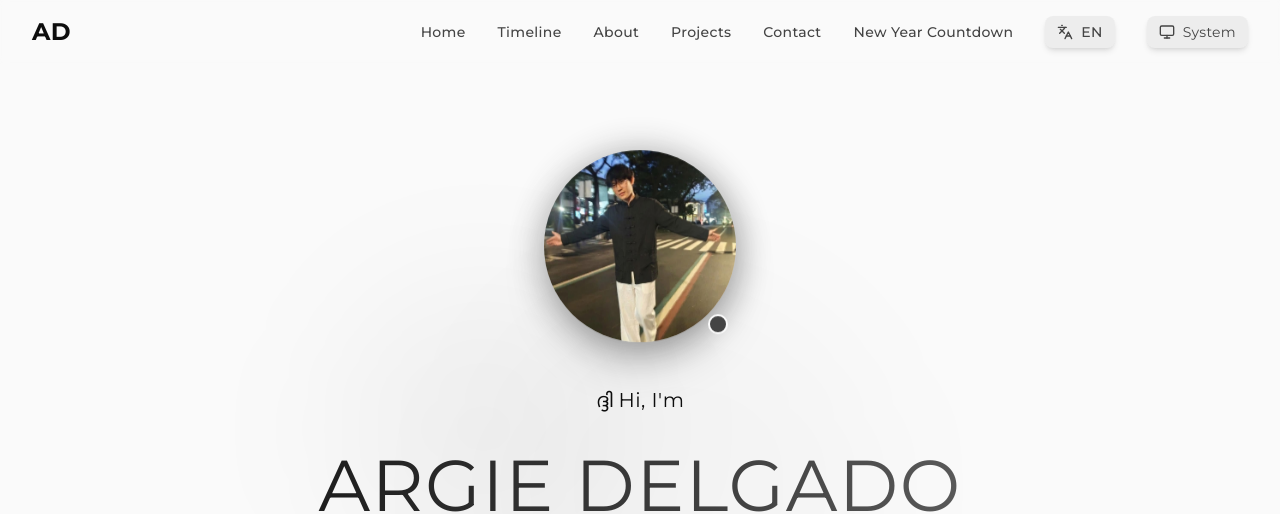
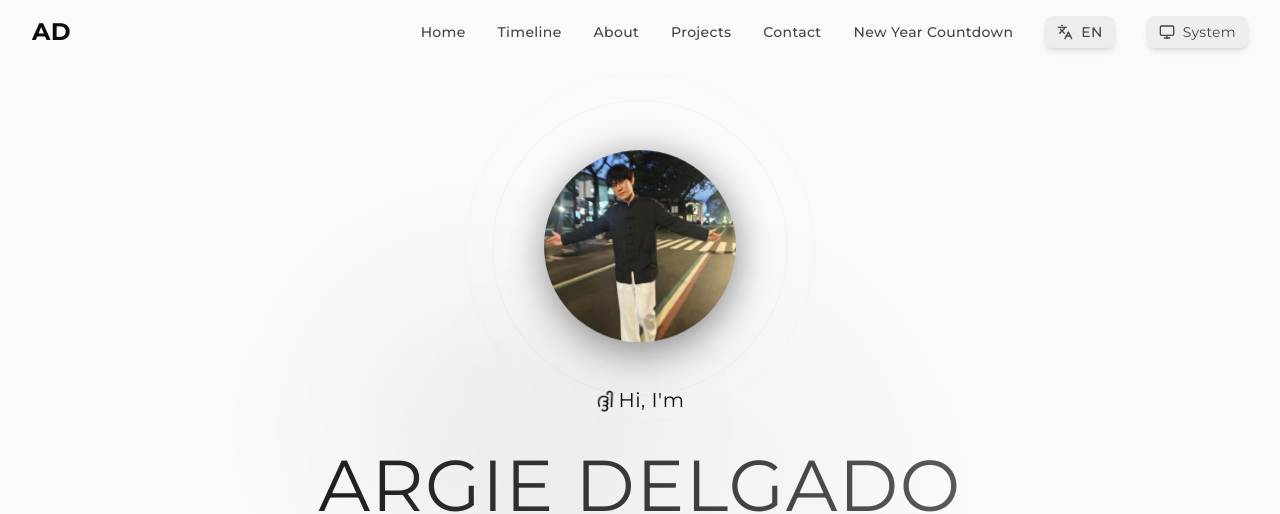
Before and after one commit to Koni-hub/My-Portfolio, a React (Vite) app: page / in a window 1280 px wide. Shown: the top 514 px of the page. Built offline with nearby package versions, Linux system fonts and the light colour scheme; what tailwindcss-animated would draw is missing.

Commit message:
refactor: clean up CSS comments and enhance animation keyframes for better readability

```diff
--- a/src/components/Contact.jsx
+++ b/src/components/Contact.jsx
@@ -63,10 +63,9 @@ const Contact = () => {
             data-aos-delay="400"
           >
             <div
-              className="w-full h-[300px] sm:h-[400px] rounded-xl overflow-hidden shadow-lg ring-1"
+              className="w-full h-[300px] sm:h-[400px] rounded-xl overflow-hidden shadow-lg"
               style={{
                 backgroundColor: "var(--color-bg-card)",
-                ringColor: "var(--color-icon-bg-hover)",
               }}
             >
               <iframe
--- a/src/components/Hero.jsx
+++ b/src/components/Hero.jsx
@@ -9,12 +9,15 @@ const Hero = () => {
   /* =======================
      HOOK LOGIC
   ======================= */
+  // mounted — prevents SSR flash by deferring render until client is ready
   const [mounted, setMounted] = useState(false);
+  // isVisible — drives the staggered entrance animation (translate + opacity)
   const [isVisible, setIsVisible] = useState(false);
   const { language, t } = useLanguage();
 
   useEffect(() => {
     setMounted(true);
+    // Small delay so the initial paint lands before the reveal transition fires
     const showTimer = setTimeout(() => setIsVisible(true), 100);
     return () => clearTimeout(showTimer);
   }, []);
@@ -24,6 +27,7 @@ const Hero = () => {
   /* =======================
      HELPERS
   ======================= */
+  // Returns Tailwind transition classes for the staggered entrance effect
   const enterClass = () =>
     `transform transition-all duration-1000 ease-out ${
       isVisible ? "translate-y-0 opacity-100" : "translate-y-10 opacity-0"
@@ -61,7 +65,49 @@ const Hero = () => {
             style={{ transitionDelay: "200ms" }}
           >
             <div className="relative group inline-block">
-              {/* Glow ring behind avatar */}
+              {/* -------------------------------------------------------
+                  PULSE RINGS
+                  Three concentric divs absolutely positioned behind the
+                  avatar. Each scales outward from 1x to ~2x and fades
+                  to opacity-0 on a staggered delay, creating a sonar /
+                  "live presence" ripple effect.
+                  Hidden when prefers-reduced-motion is active.
+              ------------------------------------------------------- */}
+              {/* Ring 1 — outermost, 2px border, most opaque start */}
+              <div
+                className="absolute inset-0 rounded-full motion-reduce:hidden"
+                style={{
+                  background: "transparent",
+                  border: "2px solid var(--color-avatar-ring-from)",
+                  animation:
+                    "pulseRing1 2.4s cubic-bezier(0.215,0.61,0.355,1) infinite",
+                  animationDelay: "0s",
+                }}
+              />
+              {/* Ring 2 — mid reach, slightly thinner */}
+              <div
+                className="absolute inset-0 rounded-full motion-reduce:hidden"
+                style={{
+                  background: "transparent",
+                  border: "1.5px solid var(--color-avatar-ring-from)",
+                  animation:
+                    "pulseRing2 2.4s cubic-bezier(0.215,0.61,0.355,1) infinite",
+                  animationDelay: "0.4s",
+                }}
+              />
+              {/* Ring 3 — closest, thinnest, subtlest */}
+              <div
+                className="absolute inset-0 rounded-full motion-reduce:hidden"
+                style={{
+                  background: "transparent",
+                  border: "1px solid var(--color-avatar-ring-from)",
+                  animation:
+                    "pulseRing3 2.4s cubic-bezier(0.215,0.61,0.355,1) infinite",
+                  animationDelay: "0.8s",
+                }}
+              />
+
+              {/* Soft glow ring blurred behind avatar */}
               <div
                 className="absolute -inset-1 rounded-full blur-lg opacity-30 group-hover:opacity-50 transition-opacity duration-500"
                 style={{
@@ -69,16 +115,23 @@ const Hero = () => {
                 }}
               />
 
-              {/* Floating avatar wrapper */}
+              {/* -------------------------------------------------------
+                  AVATAR WRAPPER
+                  Outer div: float animation — gentle vertical levitation.
+                  Inner div: heartbeat animation — subtle double-beat scale
+                  that gives the avatar a living, breathing quality.
+                  motion-reduce:animate-none disables heartbeat for users
+                  who prefer reduced motion.
+              ------------------------------------------------------- */}
               <div className="relative animate-[float_8s_ease-in-out_infinite] rounded-full">
-                <div className="relative group">
+                <div className="relative group animate-[heartbeat_2.4s_ease-in-out_infinite] motion-reduce:animate-none">
                   {/* Default profile image */}
                   <img
                     className="rounded-full object-cover w-32 h-32 sm:w-40 sm:h-40 md:w-44 md:h-44 lg:w-48 lg:h-48 shadow-2xl transition-opacity duration-700 group-hover:opacity-0"
                     src={heroData.image}
                     alt="Profile"
                   />
-                  {/* Hover image (with shades) */}
+                  {/* Hover image (with shades) — swaps in on hover */}
                   {heroData.image_shades && (
                     <img
                       className="absolute inset-0 rounded-full object-cover w-32 h-32 sm:w-40 sm:h-40 md:w-44 md:h-44 lg:w-48 lg:h-48 opacity-0 group-hover:opacity-100 transition-opacity duration-700"
@@ -87,15 +140,6 @@ const Hero = () => {
                     />
                   )}
                 </div>
-
-                {/* Online activity dot */}
-                <span
-                  className="absolute bottom-2 right-2 w-5 h-5 rounded-full border-2"
-                  style={{
-                    background: "var(--color-dot-online)",
-                    borderColor: "var(--color-dot-border)",
-                  }}
-                />
               </div>
             </div>
           </div>
@@ -114,7 +158,7 @@ const Hero = () => {
                 style={{ color: "var(--color-text-accent)" }}
               >
                 <span
-                  className="inline-block animate-wave"
+                  className="inline-block animate-[animate-wave_12s_linear_infinite]"
                   style={{ transformOrigin: "70% 70%" }}
                 >
                   ദ്ദി
@@ -295,49 +339,6 @@ const Hero = () => {
           </div>
         </div>
       </div>
-
-      {/* =======================
-          KEYFRAME ANIMATIONS
-      ======================= */}
-      <style jsx>{`
-        @keyframes float {
-          0%,
-          100% {
-            transform: translateY(0);
-          }
-          50% {
-            transform: translateY(-12px);
-          }
-        }
-        @keyframes orbFloat {
-          0%,
-          100% {
-            transform: translate(0, 0) scale(1);
-          }
-          50% {
-            transform: translate(20px, -30px) scale(1.05);
-          }
-        }
-        @keyframes aurora {
-          0% {
-            background-position: 0% 50%;
-          }
-          50% {
-            background-position: 100% 50%;
-          }
-          100% {
-            background-position: 0% 50%;
-          }
-        }
-        @keyframes shimmer {
-          0% {
-            background-position: -200% 0;
-          }
-          100% {
-            background-position: 200% 0;
-          }
-        }
-      `}</style>
     </section>
   );
 };
--- a/src/index.css
+++ b/src/index.css
@@ -16,9 +16,12 @@ h2,
 h3,
 .portfolio-title {
   font-family: "Montserrat", sans-serif;
-  font-weight: 700; /* bold for titles */
-  letter-spacing: 0.05em; /* adds clean spacing between letters */
-  text-transform: uppercase; /* optional, matches portfolio style */
+  font-weight: 700;
+  /* bold for titles */
+  letter-spacing: 0.05em;
+  /* adds clean spacing between letters */
+  text-transform: uppercase;
+  /* optional, matches portfolio style */
 }
 
 /* Body text */
@@ -26,7 +29,8 @@ body,
 p,
 span {
   font-family: "Montserrat", sans-serif;
-  font-weight: 400; /* regular for body */
+  font-weight: 400;
+  /* regular for body */
   line-height: 1.6;
   letter-spacing: 0.02em;
 }
@@ -40,36 +44,53 @@ span {
 ======================= */
 :root {
   /* --- Backgrounds --- */
-  --color-bg-page: #fafafa; /* near-white     — page / Hero bg      */
-  --color-bg-section: #f2f2f2; /* light gray     — section surfaces    */
-  --color-bg-card: #ffffff; /* pure white     — cards, modals       */
+  --color-bg-page: #fafafa;
+  /* near-white     — page / Hero bg      */
+  --color-bg-section: #f2f2f2;
+  /* light gray     — section surfaces    */
+  --color-bg-card: #ffffff;
+  /* pure white     — cards, modals       */
 
   /* --- Orb / glow accents (Hero floating blobs) --- */
-  --color-orb-left: #0000000a; /* black at 4%                         */
-  --color-orb-right: #00000006; /* black at 2.4%                       */
+  --color-orb-left: #0000000a;
+  /* black at 4%                         */
+  --color-orb-right: #00000006;
+  /* black at 2.4%                       */
 
   /* --- Text --- */
-  --color-text-primary: #0d0d0d; /* near-black     — headings         */
-  --color-text-secondary: #444444; /* dark gray      — body, subtitles  */
-  --color-text-muted: #999999; /* mid gray       — captions, hints  */
-  --color-text-accent: #0d0d0d; /* black          — icons, links     */
+  --color-text-primary: #0d0d0d;
+  /* near-black     — headings         */
+  --color-text-secondary: #444444;
+  /* dark gray      — body, subtitles  */
+  --color-text-muted: #999999;
+  /* mid gray       — captions, hints  */
+  --color-text-accent: #0d0d0d;
+  /* black          — icons, links     */
 
   /* --- Name gradient (monochrome, left to right) --- */
-  --color-gradient-from: #0d0d0d; /* near-black                         */
-  --color-gradient-via: #444444; /* dark gray                          */
-  --color-gradient-to: #888888; /* mid gray                           */
+  --color-gradient-from: #0d0d0d;
+  /* near-black                         */
+  --color-gradient-via: #444444;
+  /* dark gray                          */
+  --color-gradient-to: #888888;
+  /* mid gray                           */
 
   /* --- Primary button --- */
-  --color-btn-from: #0d0d0d; /* near-black                         */
-  --color-btn-to: #222222; /* soft black                         */
+  --color-btn-from: #0d0d0d;
+  /* near-black                         */
+  --color-btn-to: #222222;
+  /* soft black                         */
   --color-btn-hover-from: #333333;
   --color-btn-hover-to: #444444;
   --color-btn-text: #ffffff;
-  --color-btn-shadow: #0000001a; /* black at 10%                       */
+  --color-btn-shadow: #0000001a;
+  /* black at 10%                       */
 
   /* --- Social icon buttons --- */
-  --color-icon-bg: #0d0d0d0d; /* black at 5%                      */
-  --color-icon-bg-hover: #0d0d0d1a; /* black at 10%                     */
+  --color-icon-bg: #0d0d0d0d;
+  /* black at 5%                      */
+  --color-icon-bg-hover: #0d0d0d1a;
+  /* black at 10%                     */
   --color-icon-text: #888888;
   --color-icon-linkedin: #0d0d0d;
   --color-icon-github: #0d0d0d;
@@ -78,10 +99,6 @@ span {
   /* --- Avatar glow ring --- */
   --color-avatar-ring-from: #444444;
   --color-avatar-ring-to: #0d0d0d;
-
-  /* --- Online activity dot --- */
-  --color-dot-online: #444444; /* dark gray dot                      */
-  --color-dot-border: #fafafa; /* matches page bg                    */
 
   /* --- Scroll indicator --- */
   --color-scroll-bar-from: #0d0d0d;
@@ -115,19 +132,28 @@ span {
 ======================= */
 .dark {
   /* --- Backgrounds --- */
-  --color-bg-page: #0a0a0a; /* true black     — Hero bg             */
-  --color-bg-section: #111111; /* deep black     — section bg          */
-  --color-bg-card: #1a1a1a; /* lifted black   — cards               */
+  --color-bg-page: #0a0a0a;
+  /* true black     — Hero bg             */
+  --color-bg-section: #111111;
+  /* deep black     — section bg          */
+  --color-bg-card: #1a1a1a;
+  /* lifted black   — cards               */
 
   /* --- Orbs --- */
-  --color-orb-left: #ffffff08; /* white at 3%                          */
-  --color-orb-right: #ffffff05; /* white at 2%                          */
+  --color-orb-left: #ffffff08;
+  /* white at 3%                          */
+  --color-orb-right: #ffffff05;
+  /* white at 2%                          */
 
   /* --- Text --- */
-  --color-text-primary: #f0f0f0; /* near-white                       */
-  --color-text-secondary: #888888; /* mid gray                         */
-  --color-text-muted: #444444; /* dark gray                        */
-  --color-text-accent: #f0f0f0; /* near-white — accent on dark       */
+  --color-text-primary: #f0f0f0;
+  /* near-white                       */
+  --color-text-secondary: #888888;
+  /* mid gray                         */
+  --color-text-muted: #444444;
+  /* dark gray                        */
+  --color-text-accent: #f0f0f0;
+  /* near-white — accent on dark       */
 
   /* --- Name gradient --- */
   --color-gradient-from: #ffffff;
@@ -140,11 +166,14 @@ span {
   --color-btn-hover-from: #f0f0f0;
   --color-btn-hover-to: #cccccc;
   --color-btn-text: #0a0a0a;
-  --color-btn-shadow: #ffffff14; /* white at 8%                      */
+  --color-btn-shadow: #ffffff14;
+  /* white at 8%                      */
 
   /* --- Social icon buttons --- */
-  --color-icon-bg: #ffffff0d; /* white at 5%                      */
-  --color-icon-bg-hover: #ffffff1a; /* white at 10%                     */
+  --color-icon-bg: #ffffff0d;
+  /* white at 5%                      */
+  --color-icon-bg-hover: #ffffff1a;
+  /* white at 10%                     */
   --color-icon-text: #666666;
   --color-icon-linkedin: #f0f0f0;
   --color-icon-github: #f0f0f0;
@@ -182,36 +211,178 @@ span {
   --color-filter-btn-hover: #2a2a2a;
 }
 
-/* =======================
-   WAVE ANIMATION
-======================= */
-@keyframes wave {
+@keyframes animate-wave {
   0% {
     transform: rotate(0deg);
   }
+
   10% {
     transform: rotate(14deg);
   }
+
+  /* swing forward */
   20% {
     transform: rotate(-8deg);
   }
+
+  /* swing back */
   30% {
     transform: rotate(14deg);
   }
+
+  /* swing forward again */
   40% {
     transform: rotate(-4deg);
   }
+
+  /* slight back */
   50% {
     transform: rotate(10deg);
   }
-  60% {
-    transform: rotate(0deg);
-  }
+
+  /* settle forward */
+  60%,
   100% {
     transform: rotate(0deg);
   }
+
+  /* rest pause */
 }
 
-.animate-wave {
-  animation: wave 2.5s ease-in-out infinite;
+/* --- Existing: avatar levitation --- */
+@keyframes float {
+  0%,
+  100% {
+    transform: translateY(0);
+  }
+
+  50% {
+    transform: translateY(-12px);
+  }
 }
+
+/* --- Existing: background orb drift --- */
+@keyframes orbFloat {
+  0%,
+  100% {
+    transform: translate(0, 0) scale(1);
+  }
+
+  50% {
+    transform: translate(20px, -30px) scale(1.05);
+  }
+}
+
+/* --- Existing: background gradient shift --- */
+@keyframes aurora {
+  0% {
+    background-position: 0% 50%;
+  }
+
+  50% {
+    background-position: 100% 50%;
+  }
+
+  100% {
+    background-position: 0% 50%;
+  }
+}
+
+/* --- Existing: name text shimmer --- */
+@keyframes shimmer {
+  0% {
+    background-position: -200% 0;
+  }
+
+  100% {
+    background-position: 200% 0;
+  }
+}
+
+/* -------------------------------------------------------
+           NEW: HEARTBEAT
+           A two-beat pulse that mimics a real heartbeat rhythm.
+           Applied to the avatar image wrapper.
+           First beat (14%) is stronger; second beat (42%) softer.
+        ------------------------------------------------------- */
+@keyframes heartbeat {
+  0%,
+  100% {
+    transform: scale(1);
+  }
+
+  14% {
+    transform: scale(1.07);
+  }
+
+  28% {
+    transform: scale(1);
+  }
+
+  42% {
+    transform: scale(1.04);
+  }
+
+  56% {
+    transform: scale(1);
+  }
+}
+
+/* -------------------------------------------------------
+           NEW: PULSE RINGS (3 layers, staggered delay in JSX)
+           Each ring scales outward from its own inset-0 origin
+           and fades out — creates a sonar ripple behind avatar.
+           Ring 1: largest reach (2.1x), most opaque start (0.55)
+           Ring 2: mid reach  (1.85x), medium opacity (0.4)
+           Ring 3: closest    (1.6x),  subtlest       (0.3)
+        ------------------------------------------------------- */
+@keyframes pulseRing1 {
+  0% {
+    transform: scale(1);
+    opacity: 0.55;
+  }
+
+  100% {
+    transform: scale(2.1);
+    opacity: 0;
+  }
+}
+
+@keyframes pulseRing2 {
+  0% {
+    transform: scale(1);
+    opacity: 0.4;
+  }
+
+  100% {
+    transform: scale(1.85);
+    opacity: 0;
+  }
+}
+
+@keyframes pulseRing3 {
+  0% {
+    transform: scale(1);
+    opacity: 0.3;
+  }
+
+  100% {
+    transform: scale(1.6);
+    opacity: 0;
+  }
+}
+
+/* -------------------------------------------------------
+           REDUCED MOTION
+           Disables all decorative animations for users who have
+           enabled the prefers-reduced-motion OS setting.
+        ------------------------------------------------------- */
+@media (prefers-reduced-motion: reduce) {
+  .motion-reduce\\:hidden {
+    display: none !important;
+  }
+
+  .motion-reduce\\:animate-none {
+    animation: none !important;
+  }
+}
```
